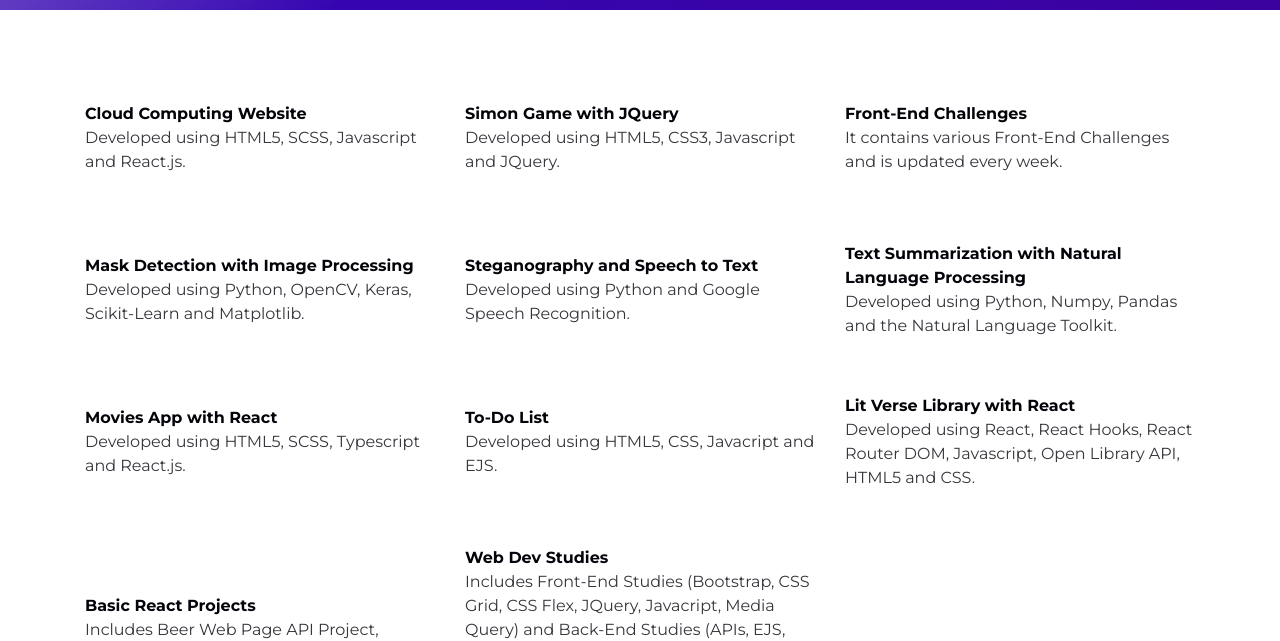
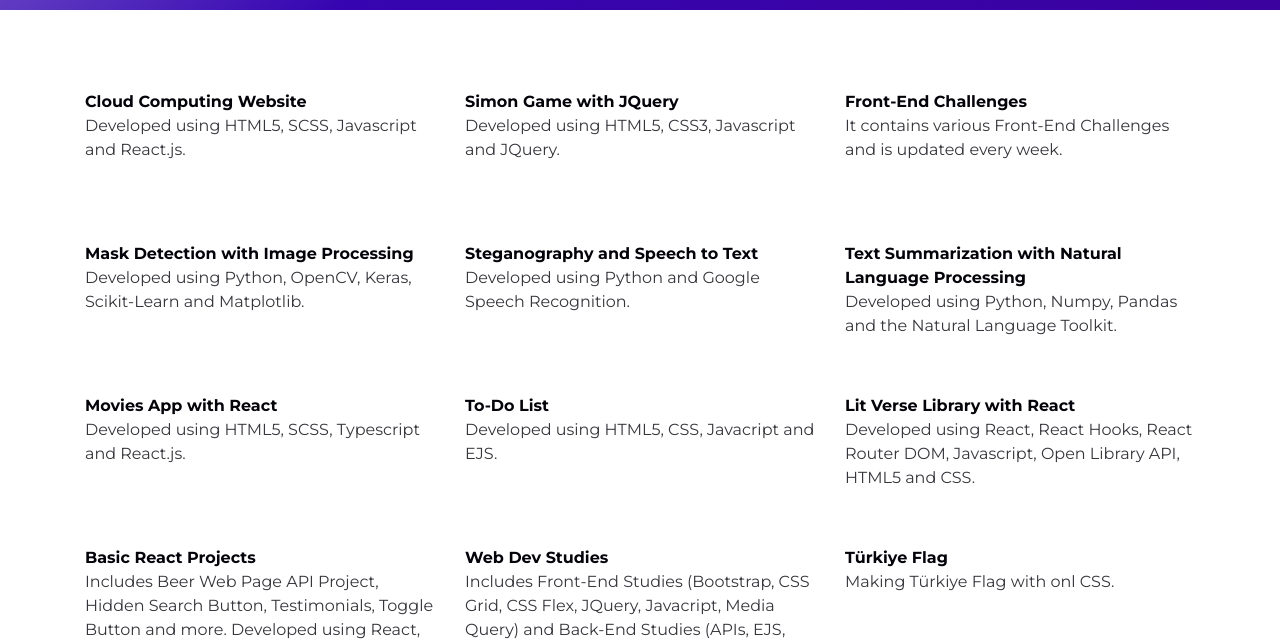
Before and after one commit to zehranurkok/portfolio-website, a website: page index.html in a window 1280 px wide. Shown: the part 862-1503 px from the top of the page. Drawn offline with nearby package versions, Linux system fonts and the light colour scheme; files that its build step writes are made by us from their sources.

Commit message:
fix: container style

```diff
--- a/styles/style.scss
+++ b/styles/style.scss
@@ -162,8 +162,8 @@ h3 {
   display: grid;
   grid-template-columns: repeat(3, 1fr);
   grid-template-rows: repeat(2, 1fr);
-  justify-content: flex-start;
-  align-items: center;
+  justify-content: center;
+  align-items: start;
 }
 
 .project {
```
